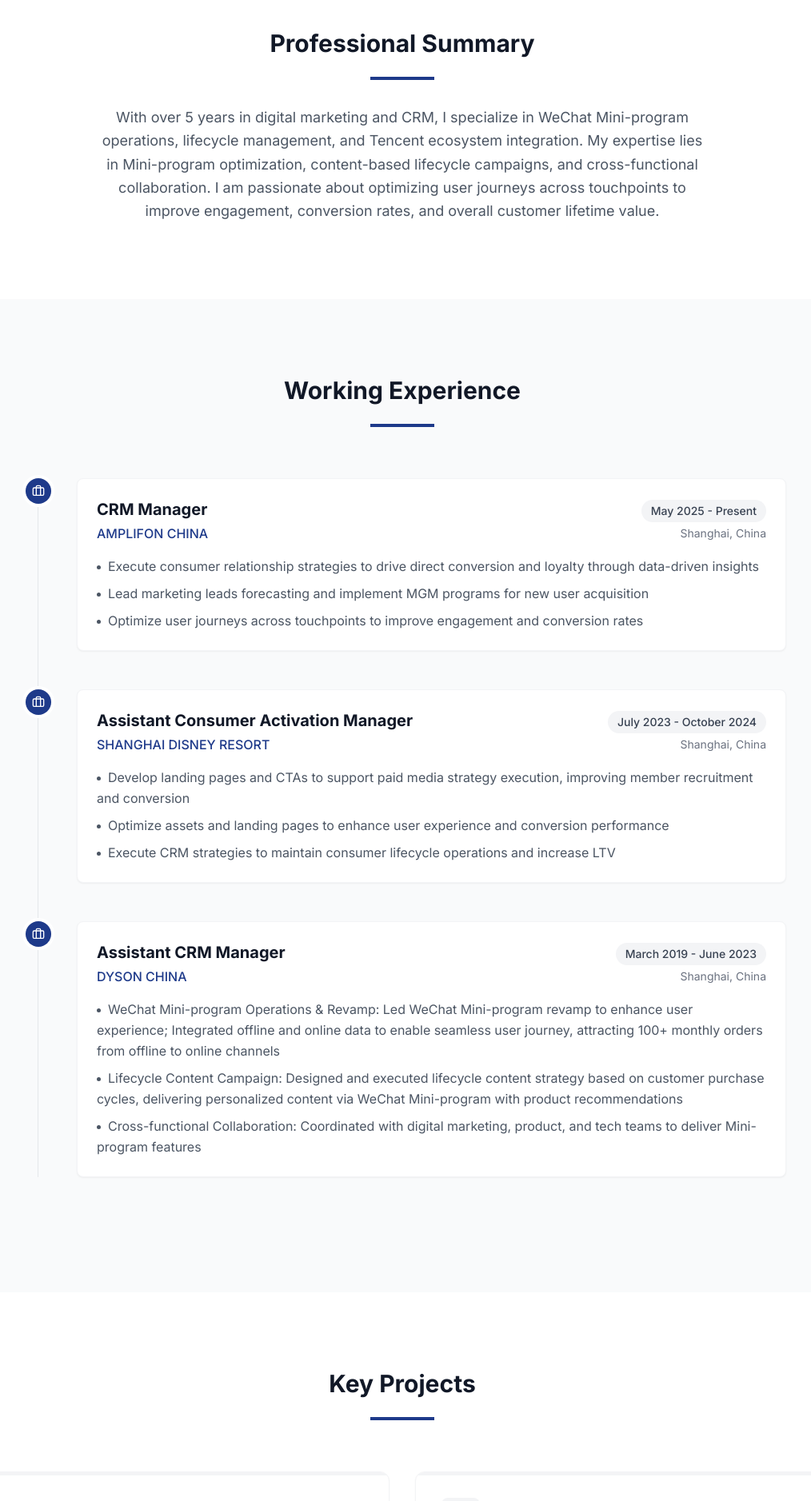
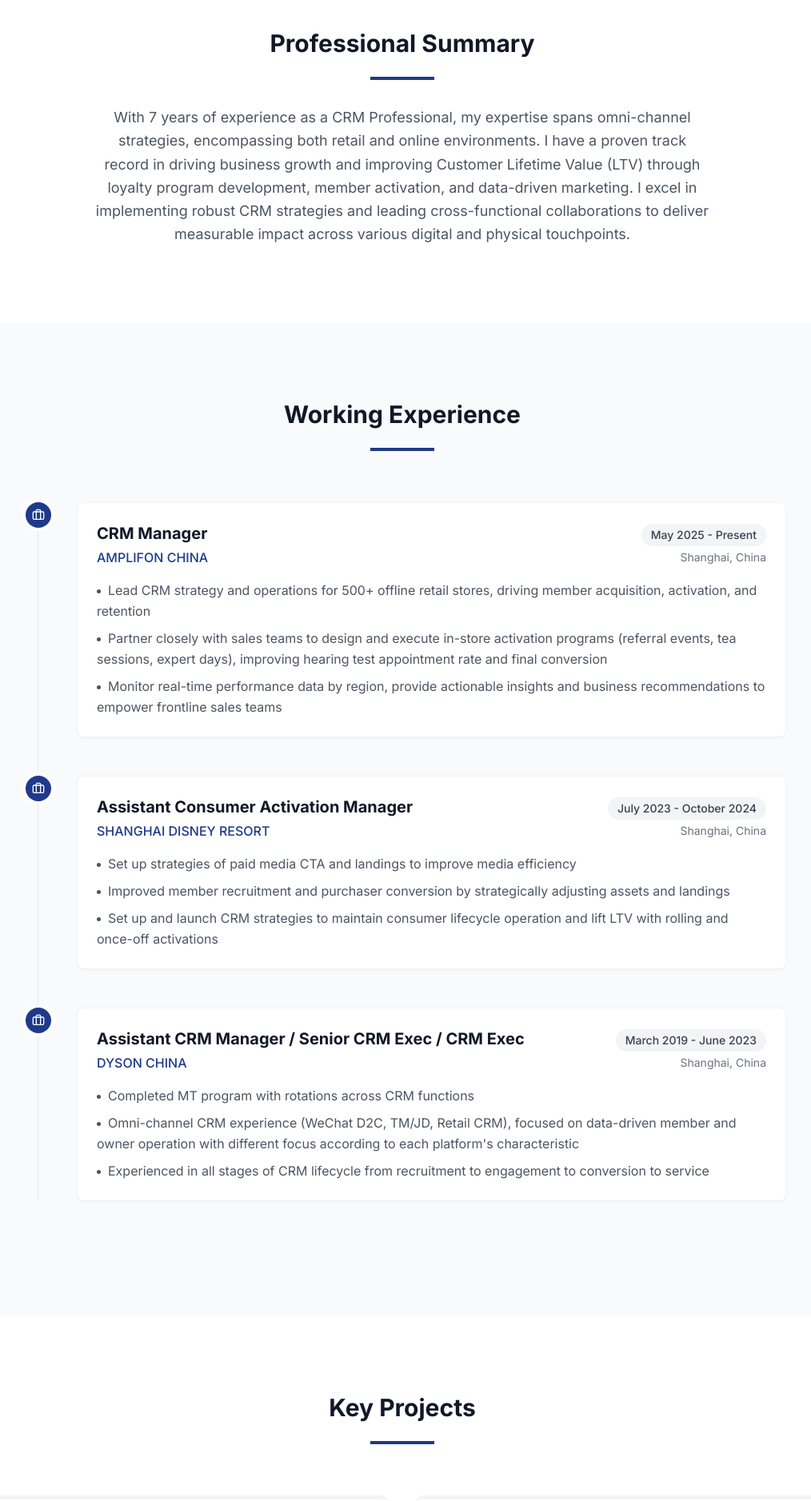
Before and after one commit to xufanjie/Summer-CV, a Next.js app: page / in a window 1280 px wide. Shown: the part 860-2737 px from the top of the page at 80% size, without its empty margins (137-1151 px from the left). Built offline with nearby package versions, Linux system fonts and the light colour scheme.

Commit message:
Update portfolio content based on latest CV

```diff
--- a/src/components/About.tsx
+++ b/src/components/About.tsx
@@ -17,10 +17,11 @@ export default function About() {
           <div className="w-20 h-1 bg-business-blue mx-auto mb-8"></div>
 
           <p className="text-lg text-gray-600 leading-relaxed text-justify md:text-center">
-            With over 5 years in digital marketing and CRM, I specialize in WeChat Mini-program operations,
-            lifecycle management, and Tencent ecosystem integration. My expertise lies in Mini-program optimization,
-            content-based lifecycle campaigns, and cross-functional collaboration. I am passionate about optimizing
-            user journeys across touchpoints to improve engagement, conversion rates, and overall customer lifetime value.
+            With 7 years of experience as a CRM Professional, my expertise spans omni-channel strategies,
+            encompassing both retail and online environments. I have a proven track record in driving business
+            growth and improving Customer Lifetime Value (LTV) through loyalty program development, member
+            activation, and data-driven marketing. I excel in implementing robust CRM strategies and leading
+            cross-functional collaborations to deliver measurable impact across various digital and physical touchpoints.
           </p>
         </motion.div>
       </div>
--- a/src/components/Experience.tsx
+++ b/src/components/Experience.tsx
@@ -11,9 +11,9 @@ const experiences = [
     location: "Shanghai, China",
     date: "May 2025 - Present",
     points: [
-      "Execute consumer relationship strategies to drive direct conversion and loyalty through data-driven insights",
-      "Lead marketing leads forecasting and implement MGM programs for new user acquisition",
-      "Optimize user journeys across touchpoints to improve engagement and conversion rates",
+      "Lead CRM strategy and operations for 500+ offline retail stores, driving member acquisition, activation, and retention",
+      "Partner closely with sales teams to design and execute in-store activation programs (referral events, tea sessions, expert days), improving hearing test appointment rate and final conversion",
+      "Monitor real-time performance data by region, provide actionable insights and business recommendations to empower frontline sales teams",
     ],
   },
   {
@@ -23,21 +23,21 @@ const experiences = [
     location: "Shanghai, China",
     date: "July 2023 - October 2024",
     points: [
-      "Develop landing pages and CTAs to support paid media strategy execution, improving member recruitment and conversion",
-      "Optimize assets and landing pages to enhance user experience and conversion performance",
-      "Execute CRM strategies to maintain consumer lifecycle operations and increase LTV",
+      "Set up strategies of paid media CTA and landings to improve media efficiency",
+      "Improved member recruitment and purchaser conversion by strategically adjusting assets and landings",
+      "Set up and launch CRM strategies to maintain consumer lifecycle operation and lift LTV with rolling and once-off activations",
     ],
   },
   {
     id: 3,
-    title: "Assistant CRM Manager",
+    title: "Assistant CRM Manager / Senior CRM Exec / CRM Exec",
     company: "DYSON CHINA",
     location: "Shanghai, China",
     date: "March 2019 - June 2023",
     points: [
-      "WeChat Mini-program Operations & Revamp: Led WeChat Mini-program revamp to enhance user experience; Integrated offline and online data to enable seamless user journey, attracting 100+ monthly orders from offline to online channels",
-      "Lifecycle Content Campaign: Designed and executed lifecycle content strategy based on customer purchase cycles, delivering personalized content via WeChat Mini-program with product recommendations",
-      "Cross-functional Collaboration: Coordinated with digital marketing, product, and tech teams to deliver Mini-program features",
+      "Completed MT program with rotations across CRM functions",
+      "Omni-channel CRM experience (WeChat D2C, TM/JD, Retail CRM), focused on data-driven member and owner operation with different focus according to each platform's characteristic",
+      "Experienced in all stages of CRM lifecycle from recruitment to engagement to conversion to service",
     ],
   },
 ];
--- a/src/components/Hero.tsx
+++ b/src/components/Hero.tsx
@@ -13,7 +13,7 @@ export default function Hero() {
           transition={{ duration: 0.5 }}
         >
           <h2 className="text-business-blue font-semibold tracking-wide uppercase text-sm md:text-base mb-4">
-            Digital Marketing & CRM Professional
+            CRM Professional
           </h2>
         </motion.div>
 
@@ -34,8 +34,9 @@ export default function Hero() {
           className="max-w-2xl text-gray-600 text-lg md:text-xl mb-10"
         >
           <p>
-            Specializing in WeChat Mini-program operations, lifecycle management, and Tencent ecosystem integration.
-            Driving direct conversion and loyalty through data-driven insights.
+            CRM Professional with 7 years of experience in omni-channel including retail and online.
+            Proven track record in loyalty program development, member activation, and data-driven marketing.
+            Expertise in CRM strategy, and cross-functional collaboration to drive LTV and business growth.
           </p>
         </motion.div>
 
--- a/src/components/Projects.tsx
+++ b/src/components/Projects.tsx
@@ -1,43 +1,45 @@
 "use client";
 
 import { motion } from "framer-motion";
-import { TrendingUp, Smartphone, RefreshCw, Star } from "lucide-react";
+import { TrendingUp, Smartphone, RefreshCw, Star, Gift } from "lucide-react";
 
 const projects = [
   {
     id: 1,
-    title: "Member Festival Live-Stream",
+    title: "Member Festival Live-Stream Traffic Optimization",
     company: "Disney",
     date: "Aug 2024 - Sep 2024",
     icon: <TrendingUp className="w-6 h-6 text-business-blue" />,
     points: [
-      "Optimized live-stream traffic through paid media and CRM SMS activation, boosting viewership and coupon redemption",
-      "Achieved 15K direct viewer UV with CPUV ~RMB13 (below industry average), helped WeChat Channel promote live-stream with 800K total viewership",
-      "Set CRM SMS activations for existing consumers, resulting in 15% coupon redemption rate",
+      "Led CRM-driven live-stream campaign to activate existing members and acquire new users via paid media and WeChat ecosystem",
+      "Designed segmented SMS activation strategy (pre-event engagement + post-event conversion reminder), improving coupon redemption rate to 15% (highest in Disney ODC channel)",
+      "Drove 800K+ viewership and 15K high-quality users, significantly exceeding historical benchmarks",
+      "Leveraged CRM insights to optimize traffic allocation and improve conversion efficiency across channels",
     ],
   },
   {
     id: 2,
-    title: "WeChat Mini-program Revamp",
-    company: "Dyson",
-    date: "Jul 2022 - Nov 2022",
-    icon: <Smartphone className="w-6 h-6 text-business-blue" />,
+    title: "WeChat Red Packet Campaign",
+    company: "Disney",
+    date: "Dec 2023 - Feb 2024",
+    icon: <Gift className="w-6 h-6 text-business-blue" />,
     points: [
-      "Led WeChat Mini-program update for better user experience and traffic optimization",
-      "Connected offline and online data to enable offline-to-online conversion, attracting 100+ monthly orders",
-      "Optimized Mini-program interface highlighting consumer benefits and brand contents, increasing related page UV",
+      "Spearheaded end-to-end CRM campaign via WeChat Mini Program, integrating social platforms (Xiaohongshu, Douyin, Weibo) for omni-channel acquisition",
+      "Acquired 100K+ new followers and generated 1M+ user engagements, exceeding growth KPIs",
+      "Collaborated with product, tech, and creative teams to launch interactive “Family Portrait” feature, enhancing user engagement and shareability",
+      "Strengthened private traffic pool through social-driven CRM activation strategy",
     ],
   },
   {
     id: 3,
-    title: "Trade-in/Up Program Launch",
+    title: "Trade-in/up Program",
     company: "Dyson",
     date: "Jun 2022 - Sep 2022",
     icon: <RefreshCw className="w-6 h-6 text-business-blue" />,
     points: [
-      "Led multi-functional coordination for trade-in/up program launch, including internal stakeholders and external partners",
-      "Introduced Aihuishou as trade-in partner for Dyson's own program",
-      "Achieved 700+ sell-outs accounting for 60% of relevant SKU sales",
+      "Led cross-functional execution of trade-in campaign across Supply Chain, Marketing, Finance, and Sales",
+      "Designed multi-channel CRM communication strategy (stores, mini-program, paid media, SMS), achieving ~60% sales contribution from campaign SKUs, 700+ units sold",
+      "Introduced membership-based trade-in incentives to enhance customer retention and conversion",
     ],
   },
   {
@@ -47,9 +49,23 @@ const projects = [
     date: "Sep 2021 - Jun 2022",
     icon: <Star className="w-6 h-6 text-business-blue" />,
     points: [
-      "Worked with internal/external parties to seek opportunities for loyalty program improvement",
-      "Collaborated with Consumer Insight team to identify consumer needs and support program development",
-      "Coordinated cross-functional teams to implement designed benefits and loyalty schemes",
+      "Redesigned CRM loyalty program based on customer insights and lifecycle analysis, and created a layered membership project while aligning with global strategy",
+      "Partnered with Consumer Insight team to identify user needs and optimize membership benefits structure",
+      "Collaborated with cross-functional teams to implement loyalty mechanics and improve member engagement",
+      "Enhanced CRM-driven retention strategy by aligning benefits with customer value segments",
+    ],
+  },
+  {
+    id: 5,
+    title: "WeChat Mini-program Revamp",
+    company: "Dyson",
+    date: "Jul 2022 - Nov 2022",
+    icon: <Smartphone className="w-6 h-6 text-business-blue" />,
+    points: [
+      "Optimized WeChat Mini Program to improve CRM-driven user journey and conversion funnel",
+      "Integrated online-offline data to enable seamless member experience and traffic redirection, resulting in 100+ incremental units sales from O2O",
+      "Increased user session duration by 15% through improved UX and content personalization",
+      "Supported CRM campaigns with enhanced digital touchpoints",
     ],
   },
 ];
@@ -78,7 +94,9 @@ export default function Projects() {
               viewport={{ once: true, margin: "-50px" }}
               transition={{ duration: 0.5, delay: index * 0.1 }}
               whileHover={{ y: -5 }}
-              className="bg-white border border-gray-100 rounded-xl p-8 shadow-sm hover:shadow-xl transition-all duration-300 relative overflow-hidden group"
+              className={`bg-white border border-gray-100 rounded-xl p-8 shadow-sm hover:shadow-xl transition-all duration-300 relative overflow-hidden group ${
+                projects.length % 2 !== 0 && index === projects.length - 1 ? 'md:col-span-2 md:max-w-2xl md:mx-auto w-full' : ''
+              }`}
             >
               <div className="absolute top-0 left-0 w-full h-1 bg-business-light group-hover:bg-business-blue transition-colors duration-300"></div>
 
--- a/src/components/Skills.tsx
+++ b/src/components/Skills.tsx
@@ -1,23 +1,23 @@
 "use client";
 
 import { motion } from "framer-motion";
-import { GraduationCap, Award, Code, Globe, LineChart } from "lucide-react";
+import { GraduationCap, Code, Globe, LineChart, Target, Building } from "lucide-react";
 
 const skills = [
   {
     category: "Digital Marketing & CRM",
     icon: <LineChart className="w-5 h-5" />,
-    items: ["WeChat Mini-program Management", "Lifecycle Marketing", "CRM Operations", "User Journey Optimization", "Tencent Ecosystem"],
+    items: ["Omni-channel CRM", "Loyalty Program Development", "Member Activation", "CRM Strategy", "Data-driven Marketing"],
   },
   {
-    category: "Technical Skills",
+    category: "Data & Technical Skills",
     icon: <Code className="w-5 h-5" />,
-    items: ["Python for Data Analysis", "Tableau", "SQL"],
+    items: ["Python", "Tableau", "SQL", "Data Processing", "Microsoft Office (PPT, Excel)"],
   },
   {
-    category: "Languages & Certifications",
+    category: "Certifications & Languages",
     icon: <Globe className="w-5 h-5" />,
-    items: ["Fluent English (BEC Higher)", "Native Mandarin", "PMP (Project Management Professional)"],
+    items: ["PMP Certificate", "Fluent English (BEC Higher)", "Native Mandarin"],
   },
 ];
 
```
